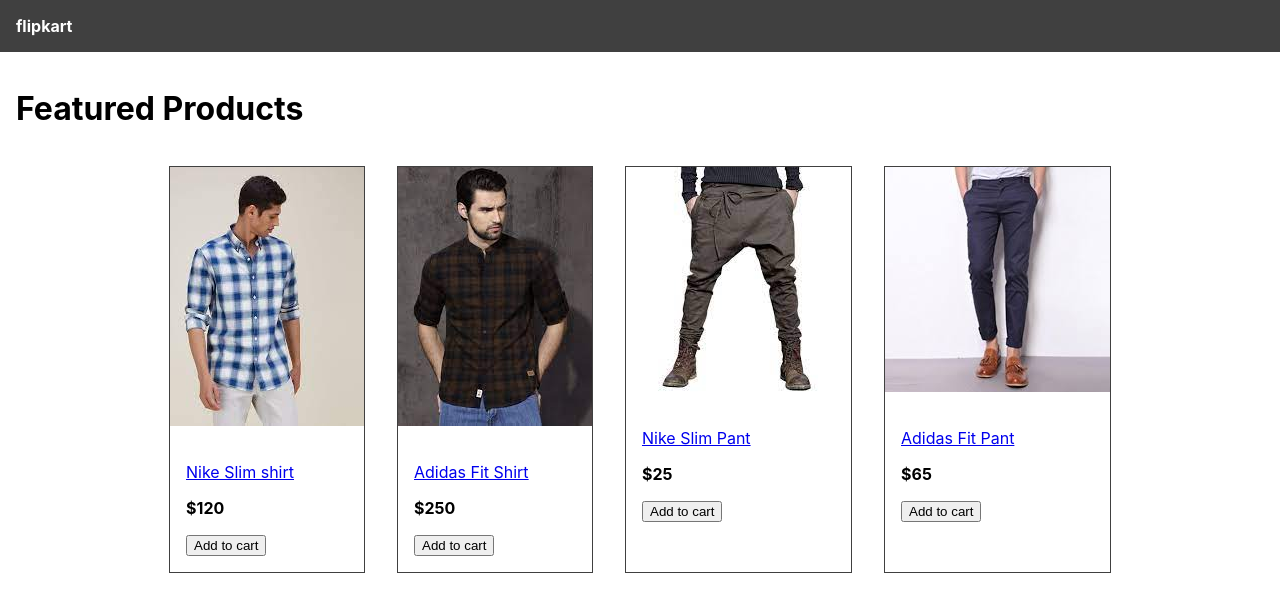
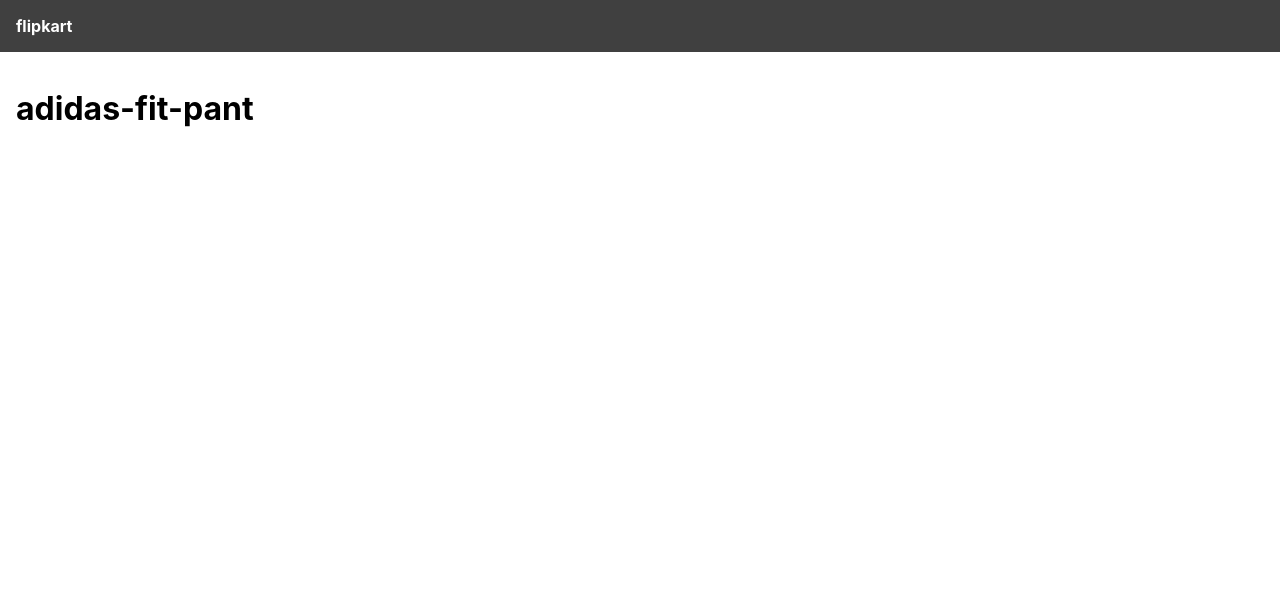
Before and after one commit to chiru381/flipkart, a React (Create React App) app in the folder frontend/: page /product/adidas-fit-pant in a window 1280 px wide. Shown: the top 612 px of the page. Built offline with nearby package versions, Linux system fonts and the light colour scheme.

Commit message:
useParams

```diff
--- a/frontend/package.json
+++ b/frontend/package.json
@@ -8,6 +8,7 @@
     "@testing-library/user-event": "^13.5.0",
     "react": "^17.0.2",
     "react-dom": "^17.0.2",
+    "react-router-dom": "^6.2.2",
     "react-scripts": "5.0.0",
     "web-vitals": "^2.1.4"
   },
--- a/frontend/src/App.js
+++ b/frontend/src/App.js
@@ -1,33 +1,22 @@
-import data from "./data";
+import { BrowserRouter, Link, Route, Routes } from "react-router-dom";
+import HomeScreen from "./screens/HomeScreen";
+import ProductScreen from "./screens/ProductScreen";
 
 function App() {
   return (
+    <BrowserRouter>
       <div>
         <header>
-        <a href="/">flipkart</a>
+          <Link to="/">flipkart</Link>
         </header>
         <main>
-        <h1>Featured Products</h1>
-        <div className="products">
-          {data.products.map((product) => (
-            <div className="product" key={product.slug}>
-              <a href={`/product/${product.slug}`}>
-                <img src={product.image} alt={product.name} />
-              </a>
-              <div className="product-info">
-                <a href={`/product/${product.slug}`}>
-                  <p>{product.name}</p>
-                </a>
-                <p>
-                  <strong>${product.price}</strong>
-                </p>
-                <button>Add to cart</button>
-              </div>
-            </div>
-          ))}
-        </div>
+          <Routes>
+            <Route path="/product/:slug" element={<ProductScreen />} />
+            <Route path="/" element={<HomeScreen />} />
+          </Routes>
         </main>
       </div>
+    </BrowserRouter>
   );
 }
 
--- /dev/null
+++ b/frontend/src/screens/HomeScreen.js
@@ -0,0 +1,29 @@
+import { Link } from "react-router-dom";
+import data from "../data";
+
+function HomeScreen() {
+  return (
+    <div>
+      <h1>Featured Products</h1>
+      <div className="products">
+        {data.products.map((product) => (
+          <div className="product" key={product.slug}>
+            <Link to={`/product/${product.slug}`}>
+              <img src={product.image} alt={product.name} />
+            </Link>
+            <div className="product-info">
+              <Link to={`/product/${product.slug}`}>
+                <p>{product.name}</p>
+              </Link>
+              <p>
+                <strong>${product.price}</strong>
+              </p>
+              <button>Add to cart</button>
+            </div>
+          </div>
+        ))}
+      </div>
+    </div>
+  );
+}
+export default HomeScreen;
--- /dev/null
+++ b/frontend/src/screens/ProductScreen.js
@@ -0,0 +1,12 @@
+import { useParams } from "react-router-dom";
+
+function ProductScreen() {
+  const params = useParams();
+  const { slug } = params;
+  return (
+    <div>
+      <h1>{slug}</h1>
+    </div>
+  );
+}
+export default ProductScreen;
```
Also changed, not shown: 2 other files (tests, documents, lock files or other folders). Lines whose indentation alone changed are shown as unchanged.
